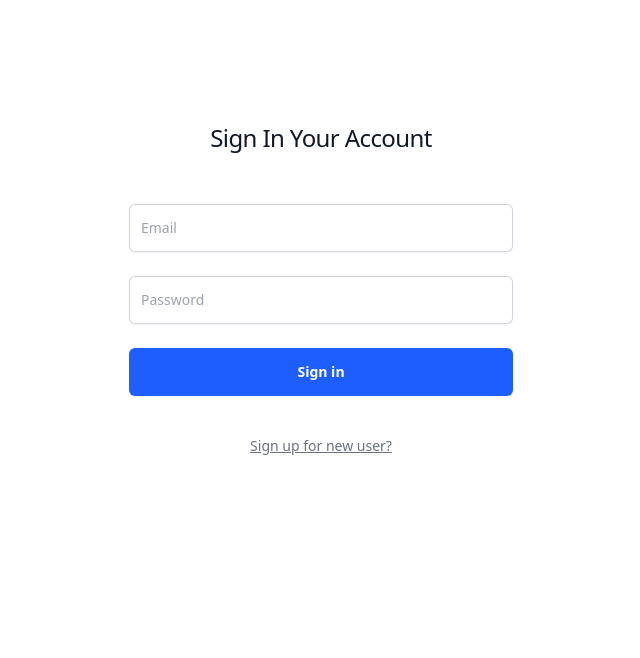
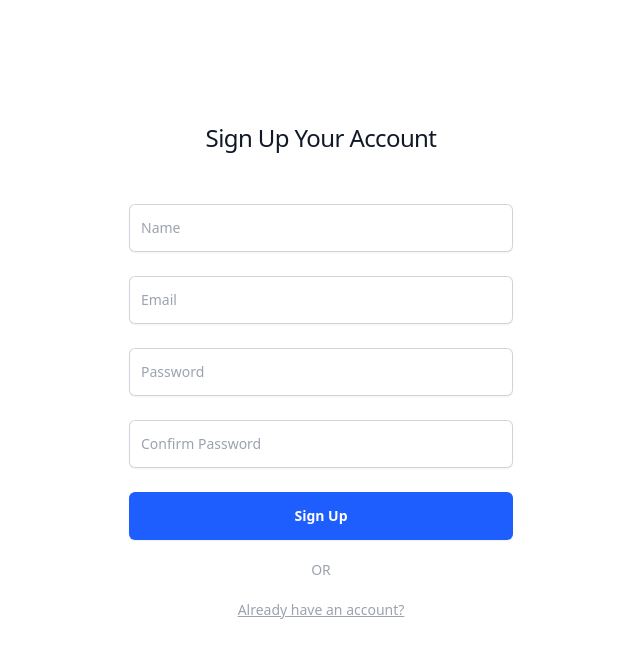
Before and after one commit to deshan68/expensive_tracker_frontend, a React (Vite) app: page / in a window 1280 px wide. Shown: the top 658 px of the page, without its empty margins (319-959 px from the left). Built offline with nearby package versions, Linux system fonts and the light colour scheme.

Commit message:
sign up page added

```diff
--- a/src/App.jsx
+++ b/src/App.jsx
@@ -1,11 +1,13 @@
 import "./App.css";
 import Expenses from "./components/Expenses";
 import Login from "./pages/Login";
+import SignUp from "./pages/SignUp";
 
 function App() {
   return (
     <div>
-      <Login />
+      {/* <Login /> */}
+      <SignUp />
     </div>
   );
 }
--- a/src/pages/SignUp.jsx
+++ b/src/pages/SignUp.jsx
@@ -1,7 +1,89 @@
 import React from "react";
 
 const SignUp = () => {
-  return <div>Sign In Your Account</div>;
+  return (
+    <div className="flex min-h-full flex-1 flex-col justify-center px-6 py-12 lg:px-8">
+      <div className="sm:mx-auto sm:w-full sm:max-w-sm">
+        <h2 className="mt-10 text-center text-2xl font-medium leading-9 tracking-tight text-gray-900">
+          Sign Up Your Account
+        </h2>
+      </div>
+
+      <div className="mt-10 sm:mx-auto sm:w-full sm:max-w-sm">
+        <form className="space-y-6" action="#" method="POST">
+          <div>
+            <div className="mt-2">
+              <input
+                placeholder="Name"
+                id="email"
+                name="email"
+                type="email"
+                autoComplete="email"
+                required
+                className="block w-full px-3 rounded-md border-0 py-3 text-gray-900 shadow-sm ring-1 ring-inset ring-gray-300 placeholder:text-gray-400 focus:ring-2 focus:ring-inset focus:ring-indigo-600 sm:text-sm sm:leading-6"
+              />
+            </div>
+          </div>
+
+          <div>
+            <div className="mt-2">
+              <input
+                placeholder="Email"
+                id="password"
+                name="password"
+                type="password"
+                autoComplete="current-password"
+                required
+                className="block w-full px-3 rounded-md border-0 py-3 text-gray-900 shadow-sm ring-1 ring-inset ring-gray-300 placeholder:text-gray-400 focus:ring-2 focus:ring-inset focus:ring-indigo-600 sm:text-sm sm:leading-6"
+              />
+            </div>
+          </div>
+
+          <div>
+            <div className="mt-2">
+              <input
+                placeholder="Password"
+                id="password"
+                name="password"
+                type="password"
+                autoComplete="current-password"
+                required
+                className="block w-full px-3 rounded-md border-0 py-3 text-gray-900 shadow-sm ring-1 ring-inset ring-gray-300 placeholder:text-gray-400 focus:ring-2 focus:ring-inset focus:ring-indigo-600 sm:text-sm sm:leading-6"
+              />
+            </div>
+          </div>
+
+          <div>
+            <div className="mt-2">
+              <input
+                placeholder="Confirm Password"
+                id="password"
+                name="password"
+                type="password"
+                autoComplete="current-password"
+                required
+                className="block w-full px-3 rounded-md border-0 py-3 text-gray-900 shadow-sm ring-1 ring-inset ring-gray-300 placeholder:text-gray-400 focus:ring-2 focus:ring-inset focus:ring-indigo-600 sm:text-sm sm:leading-6"
+              />
+            </div>
+          </div>
+          <div>
+            <button
+              type="submit"
+              className="flex w-full justify-center rounded-md bg-[#1E5DFE] px-3 py-3 text-sm font-semibold leading-6 text-white shadow-sm hover:bg-indigo-500 focus-visible:outline focus-visible:outline-2 focus-visible:outline-offset-2 focus-visible:outline-indigo-600"
+            >
+              Sign Up
+            </button>
+          </div>
+        </form>
+
+        <p className="mt-5 text-center text-sm text-gray-400">OR</p>
+
+        <p className="mt-5 text-center text-sm text-gray-400 underline">
+          Already have an account?
+        </p>
+      </div>
+    </div>
+  );
 };
 
 export default SignUp;
```
